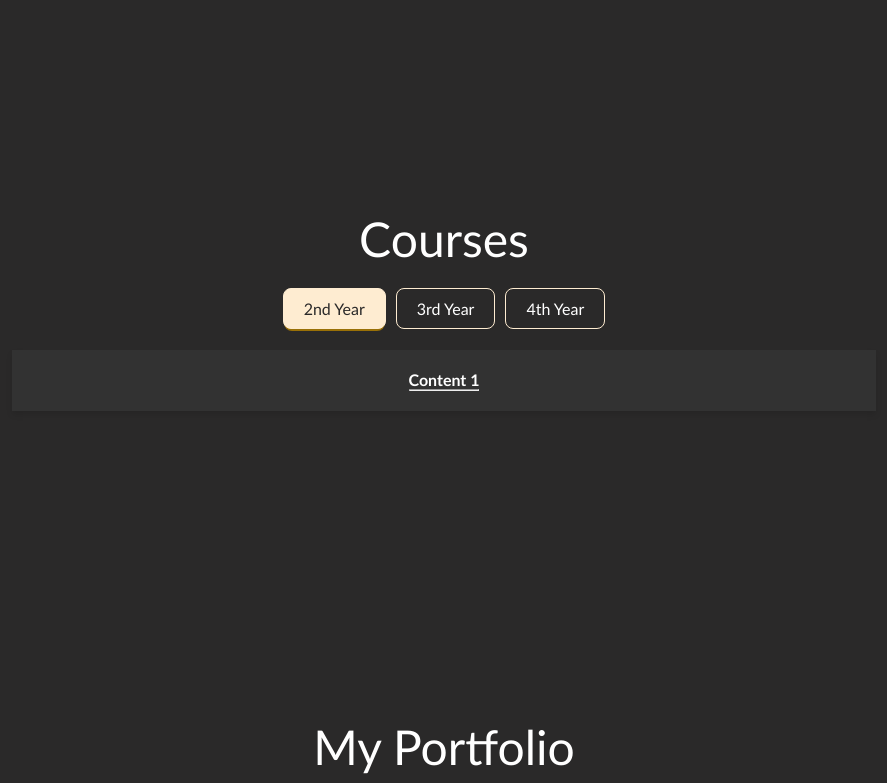
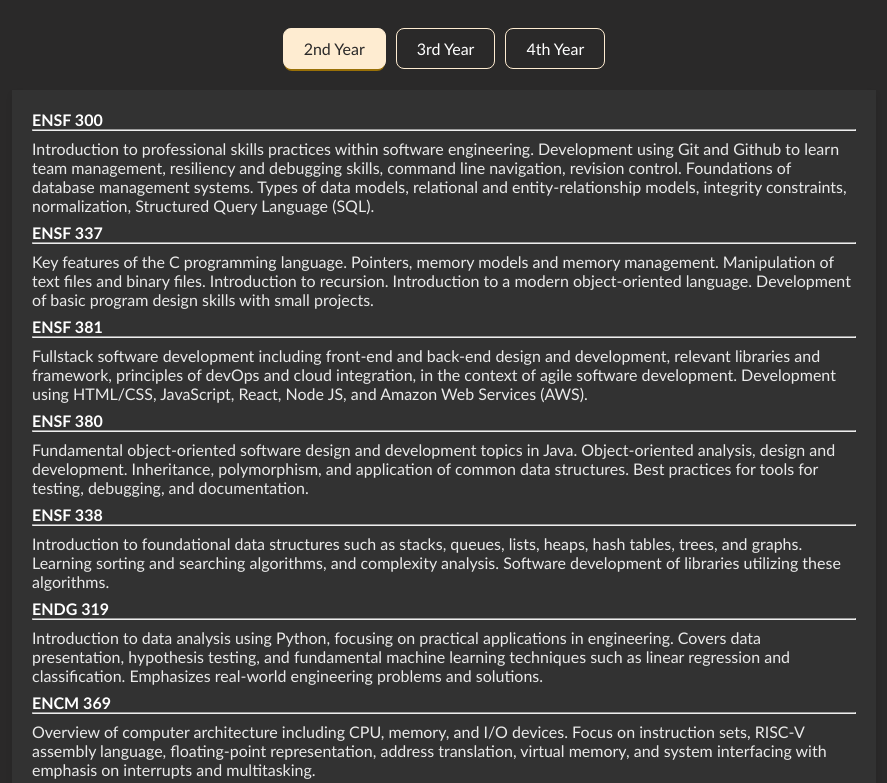
Before and after one commit to FabihaT/fabiha-website, a React (Create React App) app: page / in a window 1280 px wide. Shown: the part 2497-3280 px from the top of the page, without its empty margins (196-1083 px from the left). Built offline with nearby package versions, Linux system fonts and the light colour scheme.

Commit message:
last changes

```diff
--- a/src/components/Course/course.css
+++ b/src/components/Course/course.css
@@ -52,19 +52,23 @@
 }
 .content-tabs {
     display: flex;
-    justify-content: center;
-    align-items: center;
-    text-align: center;
+    justify-content: left;
+    align-items: left;
+    text-align: left;
     flex-direction: column;
     width: 90%;
     padding: 20px;
     background: rgb(50,50,50);
     box-shadow: 0 4px 6px rgba(0, 0, 0, 0.1);
 }
+.content-tabs p {
+    margin: 0.5rem 0;
+    color: #eaeaea;
+}
 .info {
     display: none; /* initially hidden */
-    max-width: 80rem; /* Maximum width, adjust as needed */
-    margin: auto; /* Center within .content-tabs */
+    max-width: 80rem;
+    /* margin: auto; */
     animation: fadeIn 0.3s ease-in-out;
 }
 .active-info {
--- a/src/components/Course/course.js
+++ b/src/components/Course/course.js
@@ -17,17 +17,102 @@ const Course = () => {
             </div>
             <div className='content-tabs'>
                 <div className={toggleState === 1 ? 'info active-info':'info'}>
-                    <h4>Content 1</h4>
+                    <h4>ENSF 300</h4>
+                    <hr/>
+                    <p>Introduction to professional skills practices within software engineering. Development using Git and Github
+                    to learn team management, resiliency and debugging skills, command line navigation, revision control. Foundations
+                    of database management systems. Types of data models, relational and entity-relationship models, integrity
+                    constraints, normalization, Structured Query Language (SQL).
+                    </p>
+                    <h4>ENSF 337</h4>
+                    <hr/>
+                    <p>Key features of the C programming language. Pointers, memory models and memory management. Manipulation of text
+                        files and binary files. Introduction to recursion. Introduction to a modern object-oriented language. Development
+                        of basic program design skills with small projects.</p>
+                    <h4>ENSF 381</h4>
+                    <hr/>
+                    <p>Fullstack software development including front-end and back-end design and development,
+                        relevant libraries and framework, principles of devOps and cloud integration, in the context of agile software development.
+                        Development using HTML/CSS, JavaScript, React, Node JS, and Amazon Web Services (AWS).</p>
+                    <h4>ENSF 380</h4>
+                    <hr/>
+                    <p>Fundamental object-oriented software design and development topics in Java. Object-oriented analysis,
+                        design and development. Inheritance, polymorphism, and application of common data structures. Best
+                        practices for tools for testing, debugging, and documentation.</p>
+                    <h4>ENSF 338</h4>
+                    <hr/>
+                    <p>Introduction to foundational data structures such as stacks, queues, lists, heaps, hash tables, trees, and graphs.
+                        Learning sorting and searching algorithms, and complexity analysis. Software development of libraries utilizing
+                        these algorithms.</p>
+                    <h4>ENDG 319</h4>
+                    <hr/>
+                    <p>Introduction to data analysis using Python, focusing on practical applications in engineering. Covers data presentation,
+                        hypothesis testing, and fundamental machine learning techniques such as linear regression and classification.
+                        Emphasizes real-world engineering problems and solutions.</p>
+                    <h4>ENCM 369</h4>
+                    <hr/>
+                    <p>Overview of computer architecture including CPU, memory, and I/O devices. Focus on instruction sets, RISC-V assembly language,
+                        floating-point representation, address translation, virtual memory, and system interfacing with emphasis on interrupts and multitasking.</p>
+                </div>
+                <div className={toggleState === 2 ? 'info active-info':'info'}>
+                    <h4>ENSF 480</h4>
+                    <hr/>
+                    <p>Systematic methods for designing large-scale, quality software. Concepts covered such as abstraction,
+                        modularity, and software modelling. Emphasis on individual skills in C++ and Java and team work in software design and development.</p>
+                    <h4>ENSF 462</h4>
+                    <hr/>
+                    <p>Fundamental principles of computer networks including layered protocol stacks, socket programming, and programming frameworks for developing
+                        secure distributed systems. Introduction to principles of software-defined networks.</p>
+                    <h4>ENSF 461</h4>
+                    <hr/>
+                    <p>Fundamental principles of operating systems and shells. Virtual memory and input/output, processes, threads and CPU scheduling, and persistent storage.
+                        Concurrent programming techniques to address inter-process communication and synchronization. Discussion of security elements of operating systems.</p>
+                    <h4>ENSF 460</h4>
+                    <hr/>
+                    <p>Embedded real-time applications and operations. Computer architecture, microcontrollers and their instruction sets.
+                        Control and interfacing for robotics applications using common input/output devices, debugging and other software
+                        engineering practices.</p>
+                    <h4>ENSF 444</h4>
+                    <hr/>
+                    <p>Techniques for extracting, cleaning, and visualizing data from engineering applications. Basic numerical computation techniques underlying learning
+                        algorithms. Emphasis on leveraging existing software libraries and frameworks to solve problems in various engineering disciplines.</p>
+                    <h4>ENSF 400</h4>
+                    <hr/>
+                    <p>Continuation of professional skills within the field of software engineering. Application of common tools for efficient
+                        software practice, cloud, continuous integration, and deployment. Introduction to innovation and ethics in design and
+                        entrepreneurial mindset.</p>
+                    <h4>SENG 438</h4>
+                    <hr/>
+                    <p>Concepts, methods, techniques, processes, and tools for software testing. The principles, processes, and applications of software reliability and
+                        software quality assurance.</p>
+                    <h4>SENG 401</h4>
+                    <hr/>
+                    <p>Software architectures and design for non-functional software properties. Introduction to program comprehension skills
+                        including analysis of existing architectures.</p>
+                </div>
+                <div className={toggleState === 3 ? 'info active-info':'info'}>
+                    <h4>TBD</h4>
                     <hr/>
                     <p></p>
-                </div>
-                <div className={toggleState === 2 ? 'info active-info':'info'}>
-                    <h4>Content 2</h4>
+                    <h4>TBD</h4>
                     <hr/>
                     <p></p>
-                </div>
-                <div className={toggleState === 3 ? 'info active-info':'info'}>
-                    <h4>Content 3</h4>
+                    <h4>TBD</h4>
+                    <hr/>
+                    <p></p>
+                    <h4>TBD</h4>
+                    <hr/>
+                    <p></p>
+                    <h4>TBD</h4>
+                    <hr/>
+                    <p></p>
+                    <h4>TBD</h4>
+                    <hr/>
+                    <p></p>
+                    <h4>TBD</h4>
+                    <hr/>
+                    <p></p>
+                    <h4>TBD</h4>
                     <hr/>
                     <p></p>
                 </div>
--- a/src/components/Education/education.css
+++ b/src/components/Education/education.css
@@ -53,7 +53,7 @@
 }
 .box p {
     line-height: 1.2;
-    color: #aeaeae;
+    color: #eaeaea;
 }
 @media screen and (max-width: 768px) {
     .row {
--- a/src/components/Navbar/navbar.js
+++ b/src/components/Navbar/navbar.js
@@ -18,7 +18,7 @@ const Navbar = () => {
             <div className="mainMenu">
                 <Link activeClass='active' to="skills" spy={true} smooth={true} offset={-50} duration={500} className="mainMenuItem">About</Link>
                 <Link activeClass='active' to="row" spy={true} smooth={true} offset={-50} duration={500} className="mainMenuItem">Education</Link>
-                <Link activeClass='active' to="courses" spy={true} smooth={true} offset={-50} duration={500} className="mainMenuItem">Courses</Link>
+                <Link activeClass='active' to="courses" spy={true} smooth={true} offset={-80} duration={500} className="mainMenuItem">Courses</Link>
                 <Link activeClass='active' to="work" spy={true} smooth={true} offset={-50} duration={500} className="mainMenuItem">Projects</Link>
                 <Link activeClass='active' to="contact" spy={true} smooth={true} offset={-50} duration={500} className="mainMenuItem">Contact</Link>
             </div>
```
Also changed, not shown: src/assets/flight.png, src/assets/profile.jpg.
